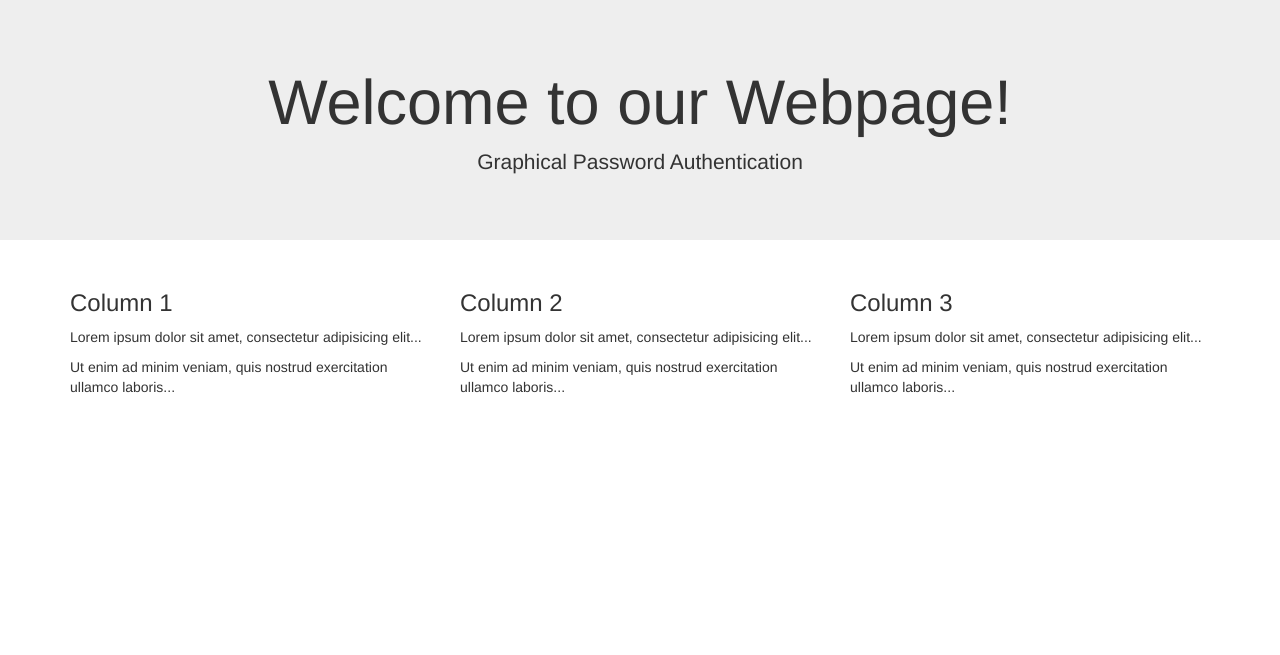
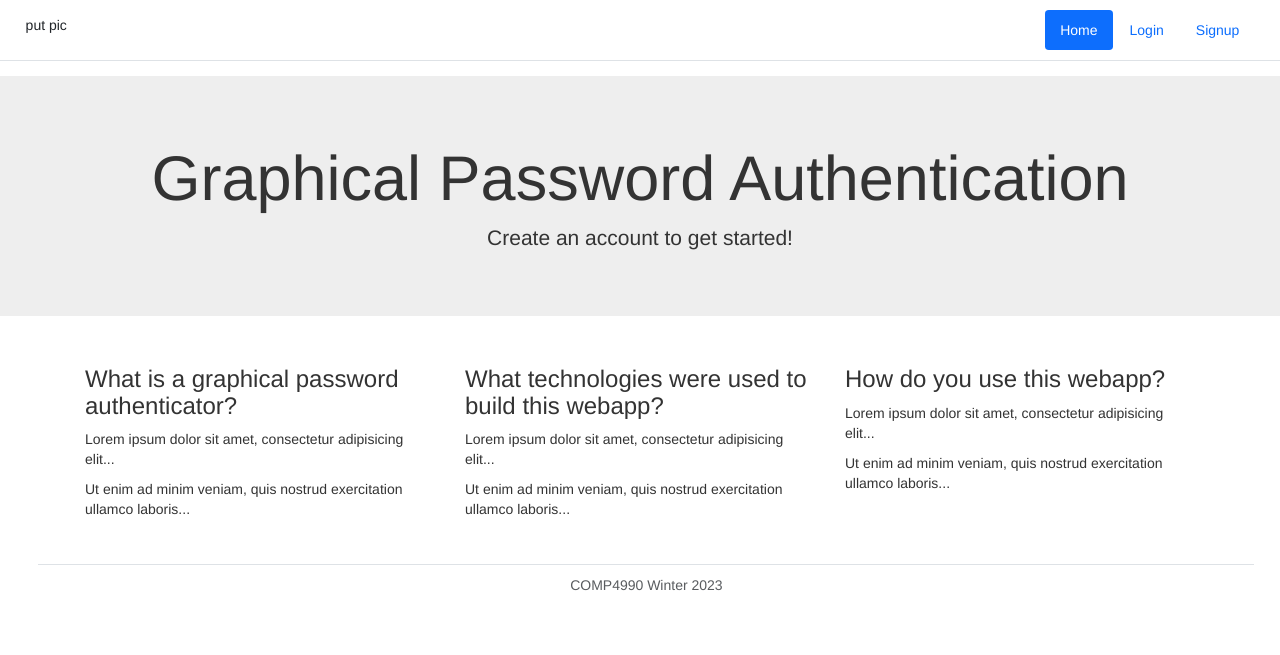
Before and after one commit to NajiaSb/Graphical-Password-Authenticator, a Flask app: page / in a window 1280 px wide. Shown: the top 655 px of the page. Run offline with Flask 2, Linux system fonts and the light colour scheme; some libraries are stand-ins or nearby versions.

Commit message:
Include Navigation and Footer

```diff
--- a/application/routes.py
+++ b/application/routes.py
@@ -4,7 +4,7 @@ from flask import render_template
 @app.route("/")
 @app.route("/index")
 def index():
-    return render_template("index.html")
+    return render_template("index.html", login=False)
 
 @app.route("/login")
 def login():
--- a/application/static/css/style.css
+++ b/application/static/css/style.css
@@ -9,7 +9,6 @@ body {
 
 .container {
   margin: 0 auto;
-  padding: 0 20px;
   text-align: center;
 }
 
--- /dev/null
+++ b/application/templates/includes/footer.html
@@ -0,0 +1,6 @@
+<div style="margin: 0% 0% 0% 0%; padding: 0% 2% 2% 3%">
+  <footer class="py-3 my-4">
+    <ul class="nav justify-content-center border-bottom pb-3 mb-3"></ul>
+    <p class="text-center text-muted">COMP4990 Winter 2023</p>
+  </footer>
+</div>
--- /dev/null
+++ b/application/templates/includes/nav.html
@@ -0,0 +1,21 @@
+<div style="margin: 0% 0% 0% 0%">
+  <header
+    class="d-flex flex-wrap justify-content-center py-3 mb-4 border-bottom"
+    style="padding: 0% 2% 0% 2%"
+  >
+    <a
+      href="/"
+      class="d-flex align-items-center mb-3 mb-md-0 me-md-auto text-dark text-decoration-none"
+    >
+      <p>put pic</p>
+    </a>
+
+    <ul class="nav nav-pills">
+      <li class="nav-item">
+        <a href="#" class="nav-link active" aria-current="page">Home</a>
+      </li>
+      <li class="nav-item"><a href="#" class="nav-link">Login</a></li>
+      <li class="nav-item"><a href="#" class="nav-link">Signup</a></li>
+    </ul>
+  </header>
+</div>
--- a/application/templates/index.html
+++ b/application/templates/index.html
@@ -4,6 +4,7 @@
     <meta charset="UTF-8" />
     <meta http-equiv="X-UA-Compatible" content="IE=edge" />
     <meta name="viewport" content="width=device-width, initial-scale=1.0" />
+    <link href="../static/css/bootstrap.min.css" rel="stylesheet" />
     <link
       rel="stylesheet"
       href="https://maxcdn.bootstrapcdn.com/bootstrap/3.4.1/css/bootstrap.min.css"
@@ -11,14 +12,19 @@
     <title>Home Page</title>
   </head>
   <body>
+    {% include "includes/nav.html" %}
     <div class="jumbotron text-center">
-      <h1>Welcome to our Webpage!</h1>
-      <p>Graphical Password Authentication</p>
+      <h1>Graphical Password Authentication</h1>
+      {% if login %}
+      <p>Welcome back, !</p>
+      {% else %}
+      <p>Create an account to get started!</p>
+      {% endif %}
     </div>
     <div class="container">
       <div class="row">
         <div class="col-sm-4">
-          <h3>Column 1</h3>
+          <h3>What is a graphical password authenticator?</h3>
           <p>Lorem ipsum dolor sit amet, consectetur adipisicing elit...</p>
           <p>
             Ut enim ad minim veniam, quis nostrud exercitation ullamco
@@ -26,7 +32,7 @@
           </p>
         </div>
         <div class="col-sm-4">
-          <h3>Column 2</h3>
+          <h3>What technologies were used to build this webapp?</h3>
           <p>Lorem ipsum dolor sit amet, consectetur adipisicing elit...</p>
           <p>
             Ut enim ad minim veniam, quis nostrud exercitation ullamco
@@ -34,7 +40,7 @@
           </p>
         </div>
         <div class="col-sm-4">
-          <h3>Column 3</h3>
+          <h3>How do you use this webapp?</h3>
           <p>Lorem ipsum dolor sit amet, consectetur adipisicing elit...</p>
           <p>
             Ut enim ad minim veniam, quis nostrud exercitation ullamco
@@ -44,4 +50,5 @@
       </div>
     </div>
   </body>
+  {% include "includes/footer.html" %}
 </html>
--- a/application/templates/signup.html
+++ b/application/templates/signup.html
@@ -57,7 +57,7 @@
         <button class="w-100 btn btn-lg btn-primary" type="submit">
           Sign in
         </button>
-        <p class="mt-5 mb-3 text-muted">&copy; 2022</p>
+        <!-- <p class="mt-5 mb-3 text-muted">&copy; 2022</p> -->
       </form>
     </main>
   </body>
```
Also changed, not shown: 1 other file.
